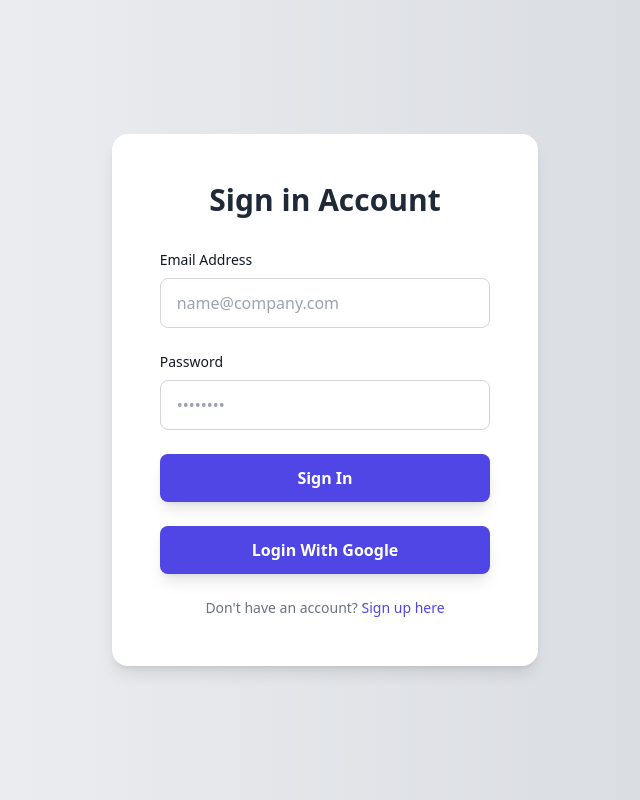
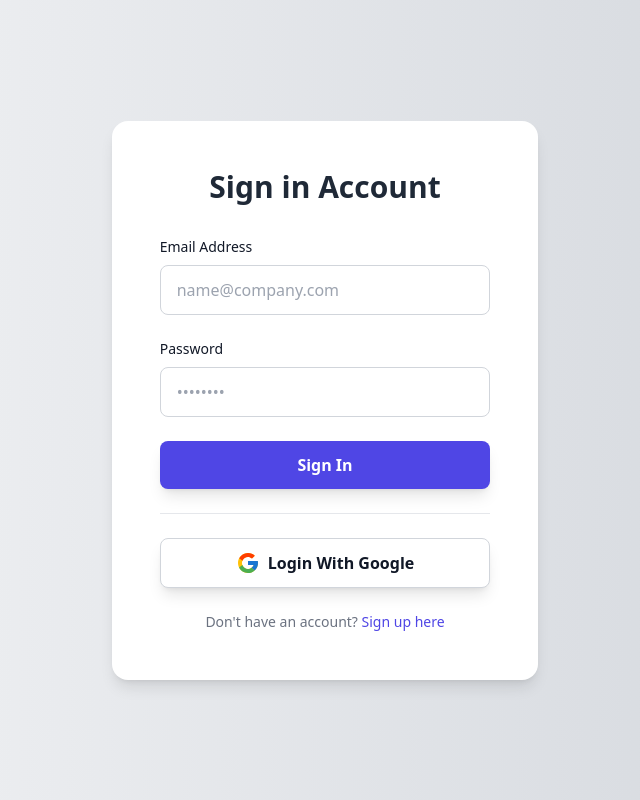
Before and after one commit to mriskisyahputraa2/learn-next.js, a Next.js app: page /login in a window 1280 px wide. Shown: the whole page, without its empty margins (315-955 px from the left). Built offline with nearby package versions, Linux system fonts and the light colour scheme.

Commit message:
Update view in navbar and login wiht google

```diff
--- a/src/app/(auth)/login/page.tsx
+++ b/src/app/(auth)/login/page.tsx
@@ -5,6 +5,7 @@ import { useRouter } from "next/navigation";
 import { useState } from "react";
 import { toast, ToastContainer } from "react-toastify";
 import "react-toastify/dist/ReactToastify.css";
+import { FcGoogle } from "react-icons/fc";
 
 export default function LoginPage({ searchParams }) {
   const { push } = useRouter();
@@ -93,11 +94,13 @@ export default function LoginPage({ searchParams }) {
             >
               {isLoading ? "Loading..." : "Sign In"}
             </button>
+            <hr />
             <button
               type="button"
               onClick={() => signIn("google", { callbackUrl, redirect: false })}
-              className="w-full bg-indigo-600 hover:bg-indigo-700 text-white font-semibold py-3 rounded-lg shadow-lg transition duration-200 transform hover:scale-105 focus:outline-none focus:ring-4 focus:ring-indigo-300 dark:focus:ring-indigo-800"
+              className="w-full flex items-center justify-center bg-white border border-gray-300 text-gray-900 font-semibold py-3 rounded-lg shadow-lg transition duration-200 transform hover:scale-105 focus:outline-none focus:ring-4 focus:ring-gray-300 dark:bg-gray-700 dark:text-white dark:border-gray-600"
             >
+              <FcGoogle className="mr-2 text-2xl" />
               Login With Google
             </button>
             <div className="text-center text-sm text-gray-500 dark:text-gray-400">
--- a/src/app/navbar.tsx
+++ b/src/app/navbar.tsx
@@ -117,7 +117,7 @@ export default function Navbar() {
             {status === "authenticated" ? (
               <div className="flex items-center space-x-2">
                 <span className="text-white text-sm font-medium">
-                  {session?.user?.fullname}
+                  {session?.user?.fullname || session?.user?.name}
                 </span>
                 <button
                   onClick={() => signOut()}
@@ -213,7 +213,7 @@ export default function Navbar() {
                 {status === "authenticated" ? (
                   <div className="flex flex-col space-x-2">
                     <span className="text-white text-sm font-medium">
-                      {session?.user?.fullname}
+                      {session?.user?.fullname || session?.user?.name}
                     </span>
                     <button
                       onClick={() => signOut()}
```
